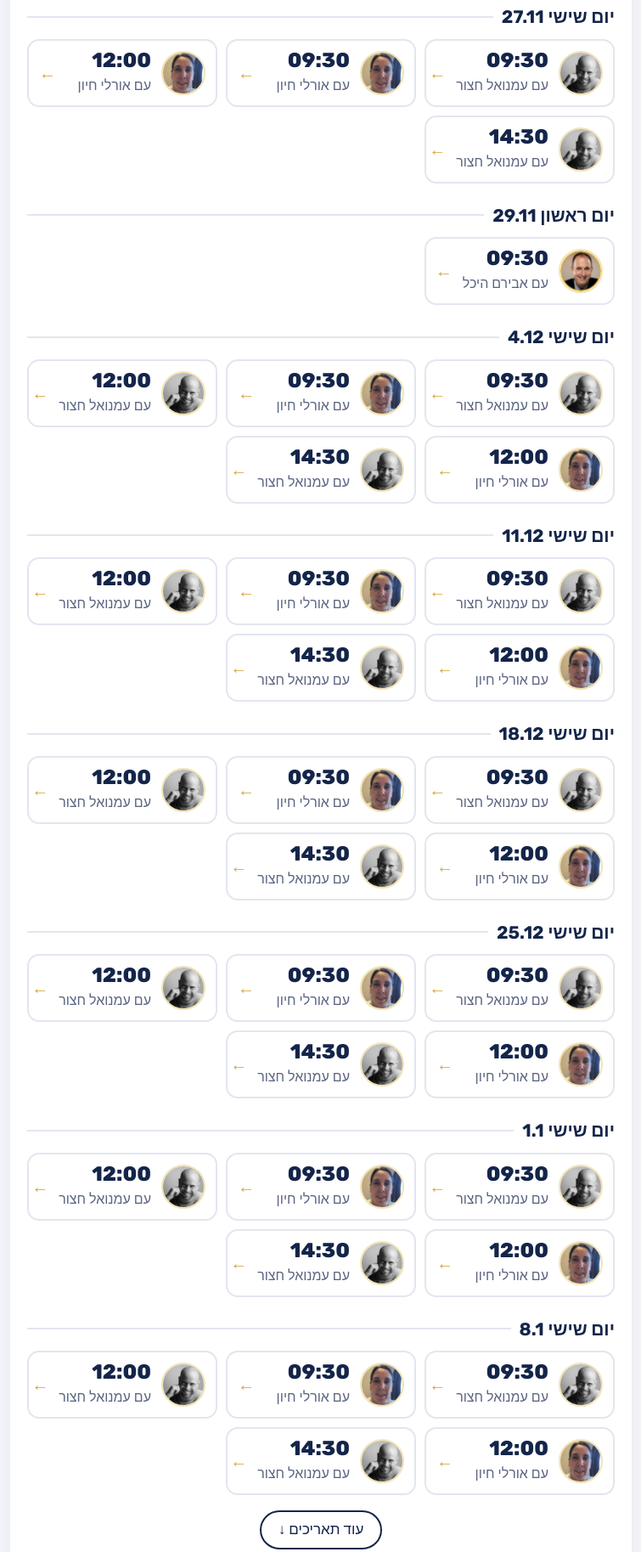
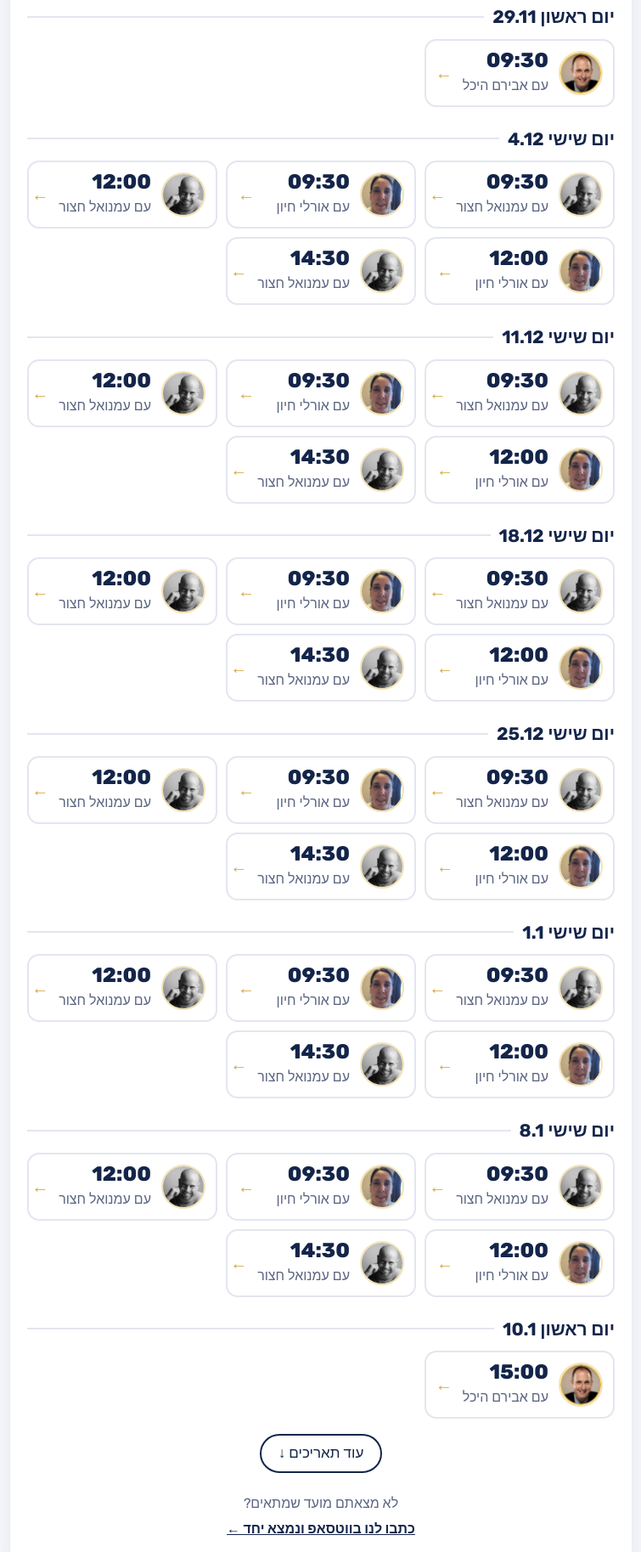
Before and after one commit to aviram-heichal/mivdak, a plain HTML site: page index.html in a window 1280 px wide. Shown: the part 396-2223 px from the top of the page at 85% size, without its empty margins (262-1017 px from the left). Drawn offline with Linux system fonts and the light colour scheme.

Commit message:
earliest slot = 2 days ahead

```diff
--- a/index.html
+++ b/index.html
@@ -124,7 +124,8 @@ const FALLBACK = {
   ], slots: []
 };
 const DAYS = ["ראשון","שני","שלישי","רביעי","חמישי","שישי","שבת"];
-const MIN_MS = 12*3600*1000;
+const MIN_DAYS = 2; // מועד מוקדם ביותר: יומיים מהיום (זמן למלא שאלונים)
+function minDate(){ const p = Object.fromEntries(new Intl.DateTimeFormat('en-CA',{timeZone:'Asia/Jerusalem',year:'numeric',month:'2-digit',day:'2-digit'}).formatToParts(new Date()).map(x=>[x.type,x.value])); const d = new Date(Date.UTC(+p.year, +p.month-1, +p.day + MIN_DAYS)); return d.toISOString().slice(0,10); }
 const DAYS_SHOWN = 8;
 let DATA = FALLBACK, filter = new URLSearchParams(location.search).get("r") || "all", showAll = false;
 
@@ -159,7 +160,8 @@ function render(){
   renderChips();
   const list = document.getElementById("list");
   const now = Date.now();
-  const slots = DATA.slots.filter(s => (filter==="all" || s.r===filter) && reg(s.r) && (new Date(s.t).getTime()-now) >= MIN_MS);
+  const md = minDate();
+  const slots = DATA.slots.filter(s => (filter==="all" || s.r===filter) && reg(s.r) && s.t.slice(0,10) >= md);
   if (!slots.length){
     const people = DATA.registrars.filter(r=>filter==="all"||r.id===filter);
     list.innerHTML = `<div class="empty">${DATA.slots.length? "אין כרגע מועד פנוי אצל מי שבחרתם. אפשר לבחור מישהו אחר מהצוות, או להיכנס ישירות ליומן:" : "פתחו את היומן של מי שתרצו ובחרו מועד:"}</div>
--- a/slots.json
+++ b/slots.json
@@ -1,5 +1,5 @@
 {
- "updated": "2026-11-26T14:26:51+00:00",
+ "updated": "2026-11-26T15:25:25+00:00",
  "registrars": [
   {
    "id": "aviram",
@@ -24,22 +24,6 @@
   }
  ],
  "slots": [
-  {
-   "r": "emanuel",
-   "t": "2026-11-27T09:30:00+02:00"
-  },
-  {
-   "r": "orly",
-   "t": "2026-11-27T09:30:00+02:00"
-  },
-  {
-   "r": "orly",
-   "t": "2026-11-27T12:00:00+02:00"
-  },
-  {
-   "r": "emanuel",
-   "t": "2026-11-27T14:30:00+02:00"
-  },
   {
    "r": "aviram",
    "t": "2026-11-29T09:30:00+02:00"
```
Also changed, not shown: 1 other file.
